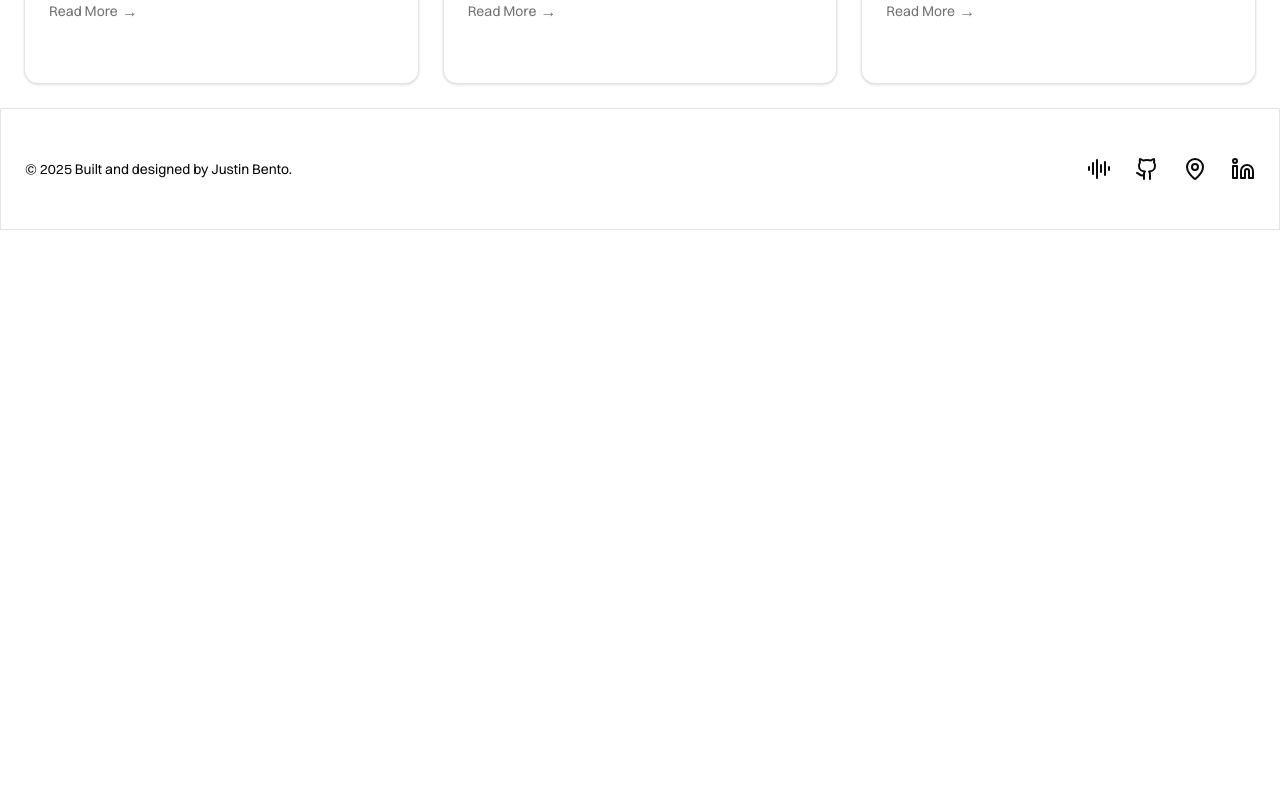
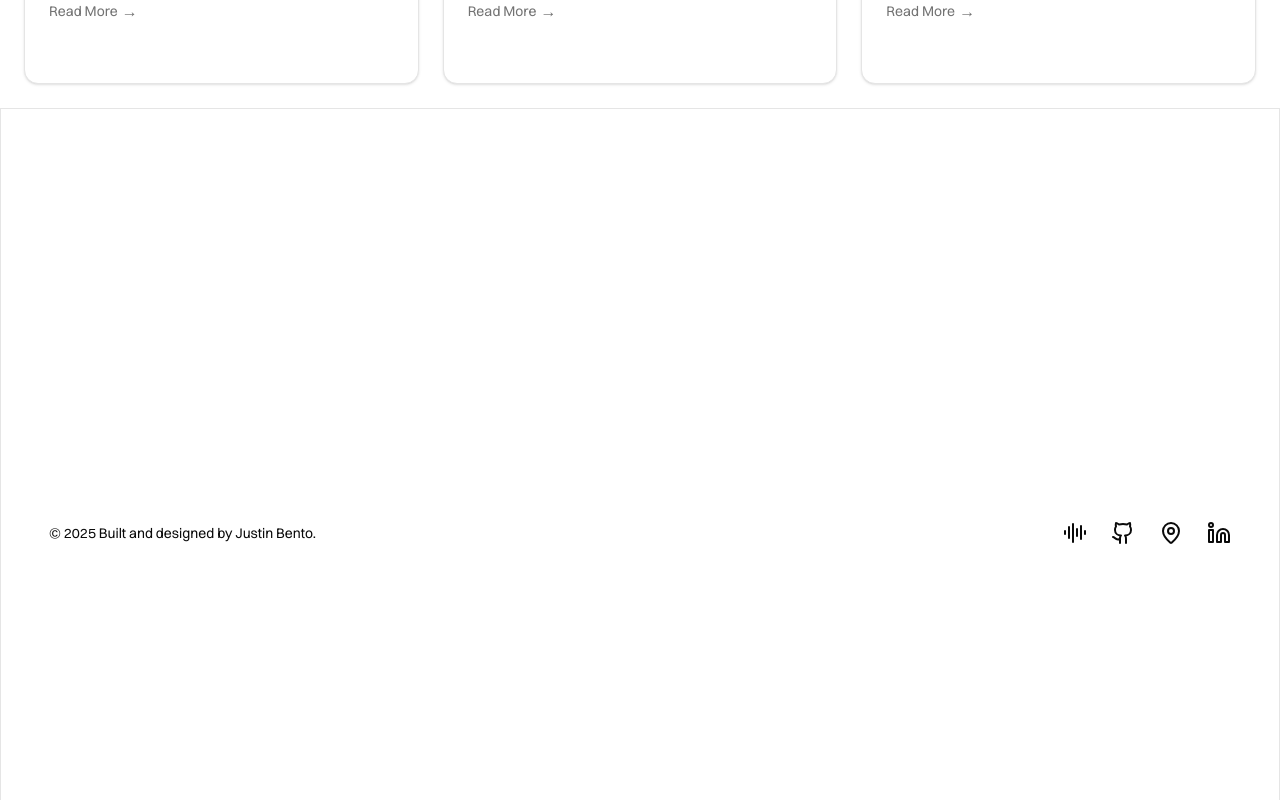
Before and after one commit to Justin-Bento/portfolio, a Next.js app: page / in a window 1280 px wide. Shown: the part 1920-2720 px from the top of the page. Before the commit the page ends 2150 px from the top, so only its background shows below. Built offline with nearby package versions, Linux system fonts and the light colour scheme.

Commit message:
Applied wrapper component to card footer

```diff
--- a/src/components/Footer.tsx
+++ b/src/components/Footer.tsx
@@ -2,6 +2,7 @@ import React from "react";
 import { footer_navigation } from "@/lib/data";
 import Link from "next/link";
 import { Card, CardContent, CardDescription } from "./ui/card";
+import Wrapper from "./Wrapper";
 
 // Define the FooterNavProps interface correctly
 export interface FooterNavProps {
@@ -16,7 +17,8 @@ export default function Footer() {
   return (
     <footer className="">
       <Card className="shadow-none rounded-none">
-        <CardContent className="container mx-auto p-6 md:flex md:items-center md:justify-between">
+        <CardContent>
+          <Wrapper className="md:flex md:items-center md:justify-between">
             <ul className="flex list-none justify-start space-x-6 md:order-2 lg:justify-center">
               {footer_navigation.map((item, index) => (
                 <li key={index} className="">
@@ -41,6 +43,7 @@ export default function Footer() {
                 Bento.
               </CardDescription>
             </div>
+          </Wrapper>
         </CardContent>
       </Card>
     </footer>
```
Lines whose indentation alone changed are shown as unchanged.
